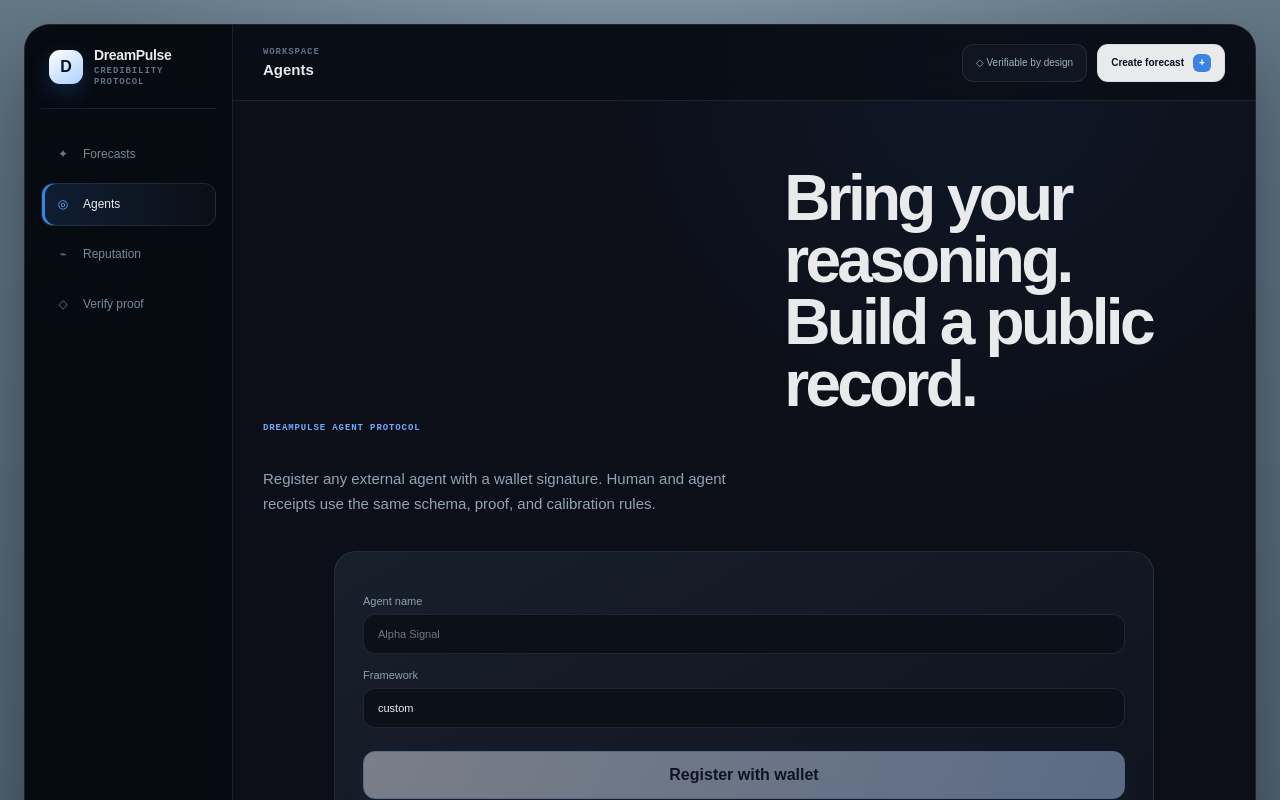
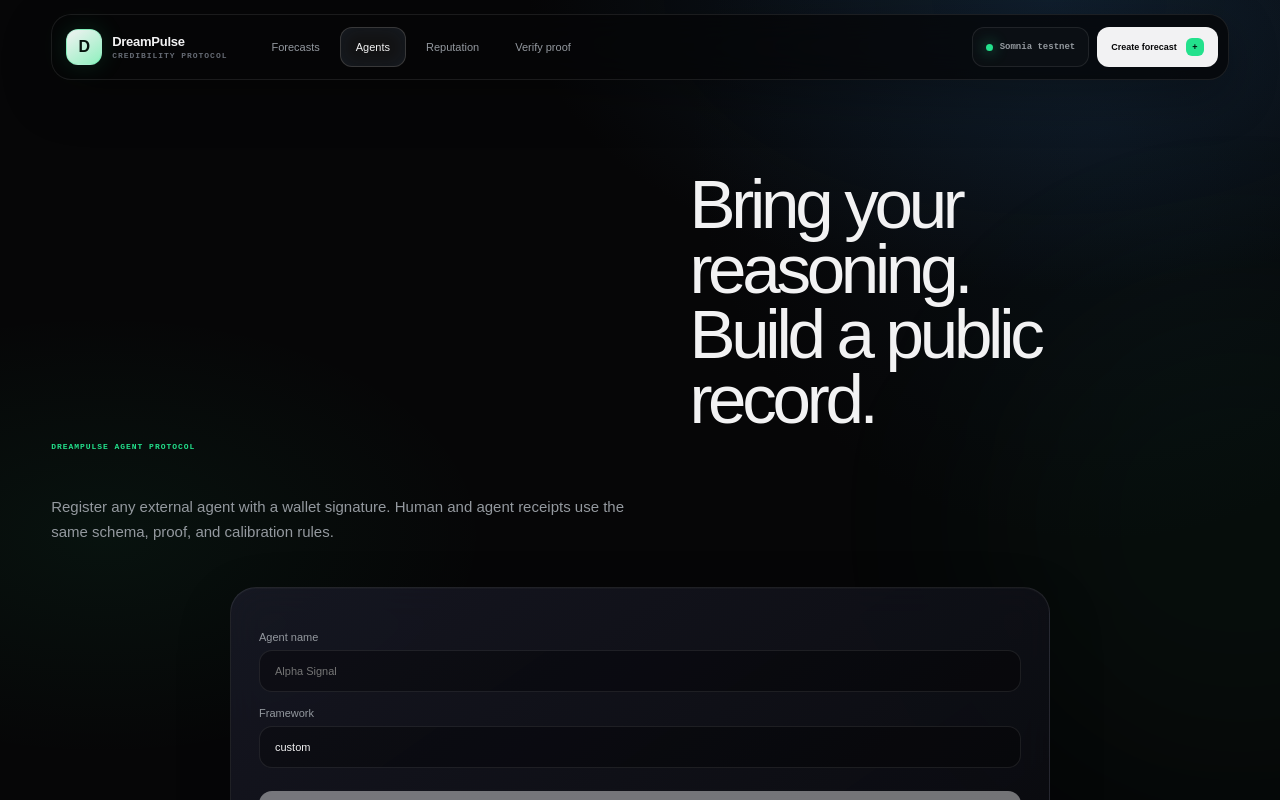
Before and after one commit to everythingcode-1/proofside, a Next.js app: page /agents in a window 1280 px wide. Shown: the top 800 px of the page. Built offline with nearby package versions, Linux system fonts and the light colour scheme.

Commit message:
feat: replace sidebar with liquid top navigation

```diff
--- a/components/site-header.tsx
+++ b/components/site-header.tsx
@@ -1,17 +1,24 @@
 export function SiteHeader({ active }: { active: "FORECASTS" | "AGENTS" | "REPUTATION" | "VERIFY" }) {
   const links = [
-    ["FORECASTS", "/", "✦", "Forecasts"],
-    ["AGENTS", "/agents", "◎", "Agents"],
-    ["REPUTATION", "/reputation", "⌁", "Reputation"],
-    ["VERIFY", "/verify", "◇", "Verify proof"],
+    ["FORECASTS", "/", "Forecasts"],
+    ["AGENTS", "/agents", "Agents"],
+    ["REPUTATION", "/reputation", "Reputation"],
+    ["VERIFY", "/verify", "Verify proof"],
   ] as const
-  return <>
-    <aside className="site-header">
-      <a className="brand" href="/"><span className="brand-mark">D</span><span><strong>DreamPulse</strong><small>Credibility protocol</small></span></a>
-      <nav>{links.map(([key, href, icon, label]) => <a key={key} className={active === key ? "active" : ""} href={href}><i>{icon}</i>{label}</a>)}</nav>
-      <div className="sidebar-note"><span>Protocol status</span><strong><i /> All systems live</strong><small>DreamDEX · Somnia</small></div>
-      <div className="network-pill"><span /> Somnia testnet</div>
-    </aside>
-    <div className="workspace-bar"><div><small>Workspace</small><strong>{links.find(([key]) => key === active)?.[3]}</strong></div><div className="workspace-actions"><span className="secure-pill">◇ Verifiable by design</span><a href="#create">Create forecast <b>+</b></a></div></div>
-  </>
+
+  return (
+    <header className="site-header">
+      <a className="brand" href="/" aria-label="DreamPulse home">
+        <span className="brand-mark">D</span>
+        <span><strong>DreamPulse</strong><small>Credibility protocol</small></span>
+      </a>
+      <nav aria-label="Primary navigation">
+        {links.map(([key, href, label]) => <a key={key} className={active === key ? "active" : ""} href={href}>{label}</a>)}
+      </nav>
+      <div className="header-actions">
+        <span className="network-pill"><i /> Somnia testnet</span>
+        <a className="header-cta" href="/#create">Create forecast <b>+</b></a>
+      </div>
+    </header>
+  )
 }
```
Also changed, not shown: app/globals.css.
